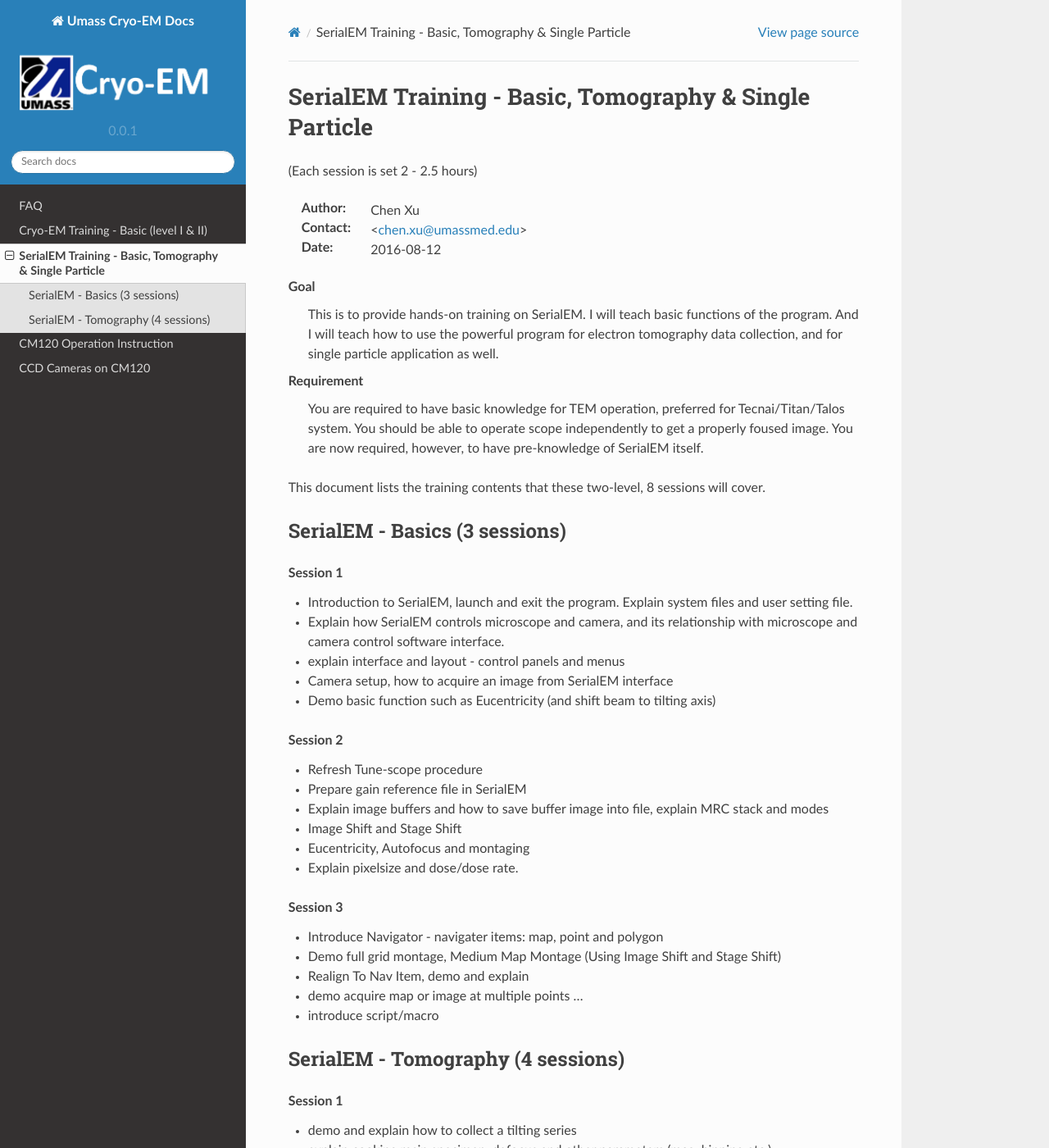
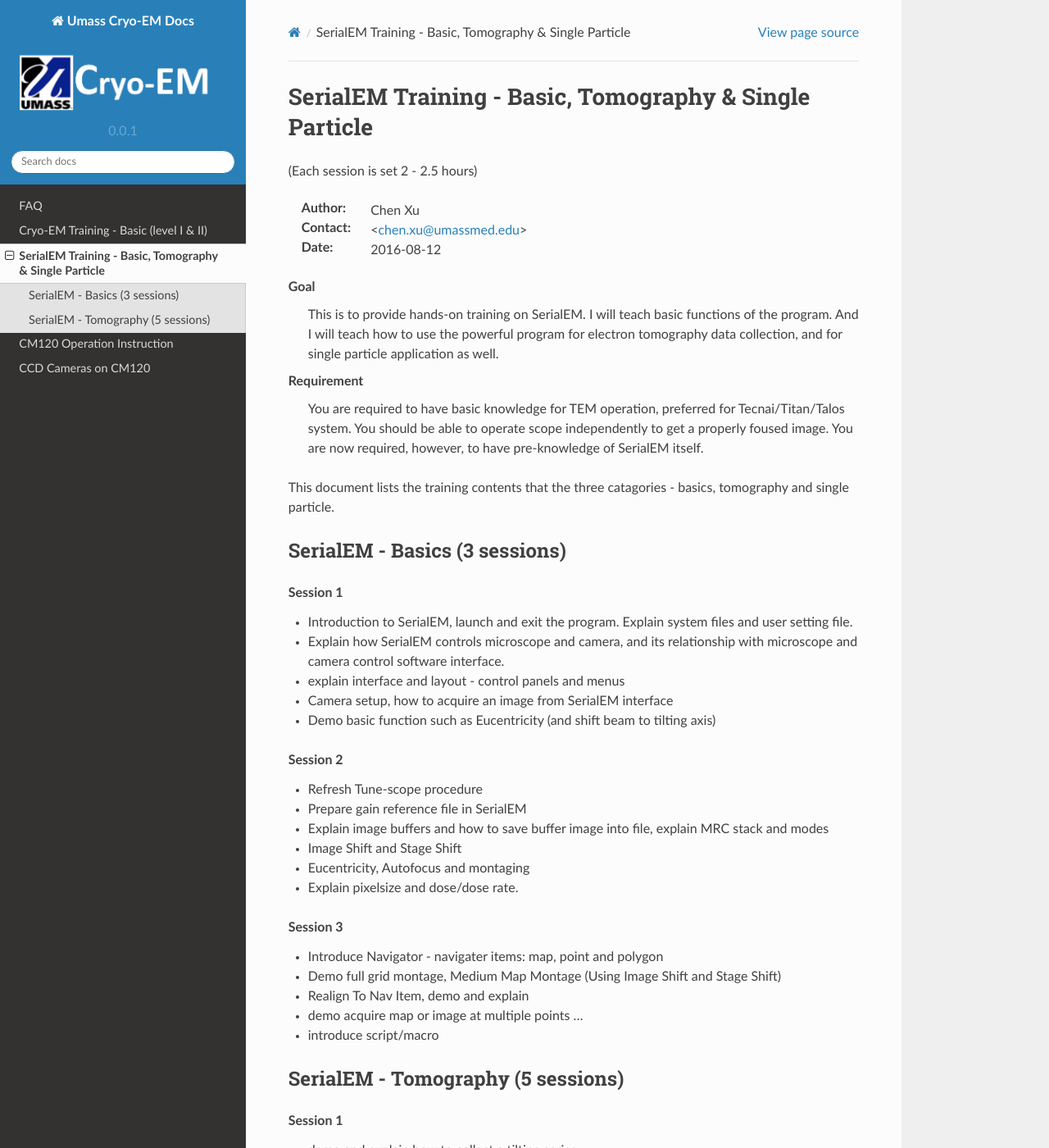
Before and after one commit to xuchen66/sphinx-emdocs, a Sphinx documentation site: the page built from source/serialem_training.rst, in a window 1280 px wide and 1400 px high. Shown: the whole window at 82% size. Built offline with Sphinx 7.4.7 and the Read the Docs theme 2.0.0, drawn with Linux system fonts in a browser that asks for light colours; pages that are not in the unit, such as notebooks, are missing from menus.

Commit message:
Update serialem_training.rst

```diff
--- a/source/serialem_training.rst
+++ b/source/serialem_training.rst
@@ -18,7 +18,7 @@
  Requirement
     You are required to have basic knowledge for TEM operation, preferred for Tecnai/Titan/Talos system. You should be able to operate scope independently to get a properly foused image. You are now required, however, to have pre-knowledge of SerialEM itself.
 
-This document lists the training contents that these two-level, 8 sessions will cover.
+This document lists the training contents that the three catagories - basics, tomography and single particle.
 
 .. .. note:: This is important!
 
@@ -54,7 +54,7 @@
 
 .. _Tomography:
 
-SerialEM - Tomography (4 sessions)
+SerialEM - Tomography (5 sessions)
 ----------------------------------
 
 .. rubric:: Session 1
```
